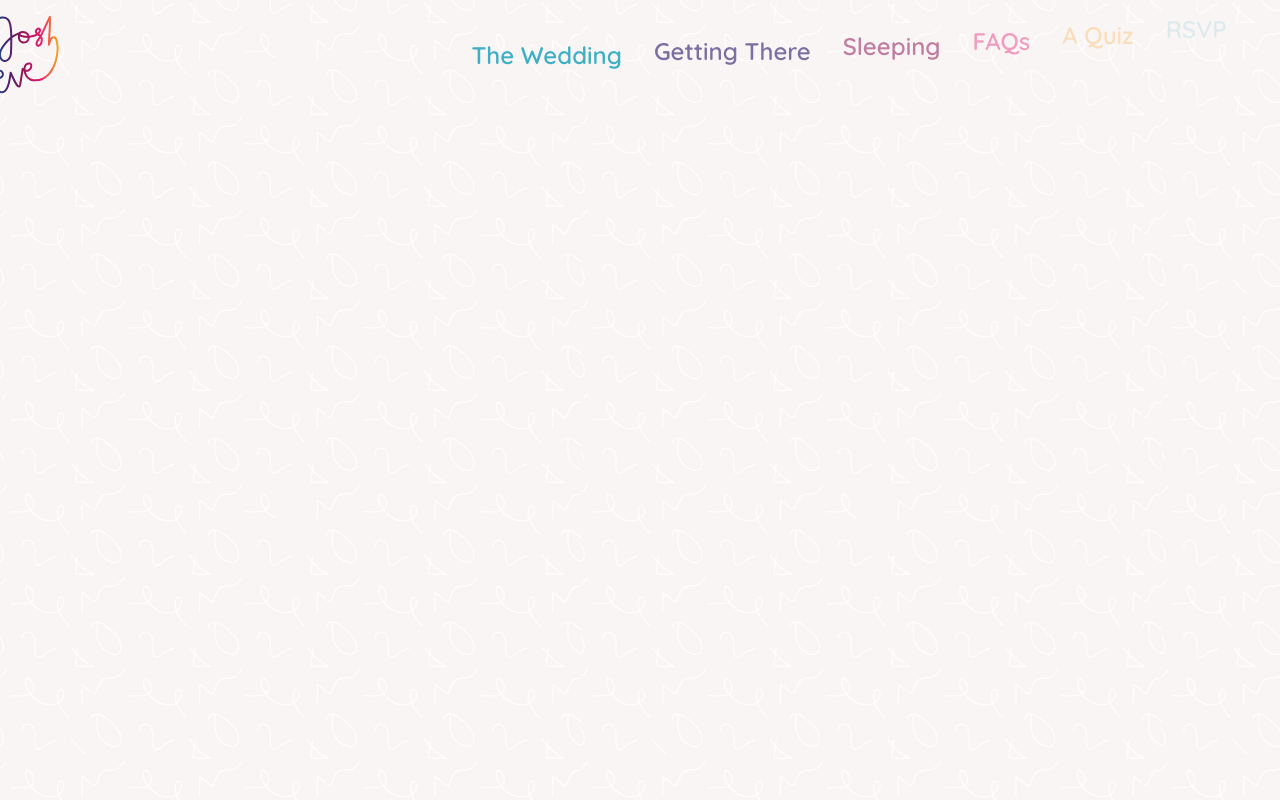
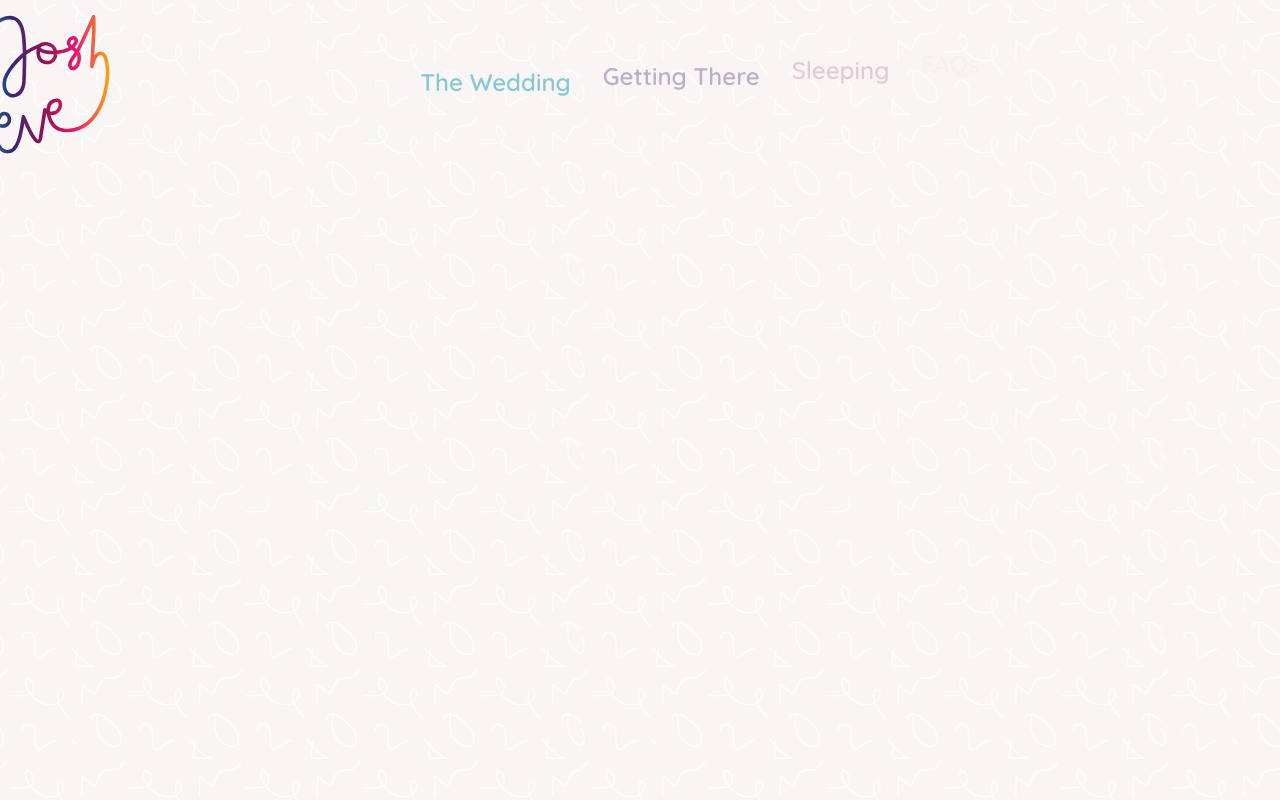
Before and after one commit to AlpineJosh/hobnobandevil, a Next.js app: page / in a window 1280 px wide. Shown: the top 800 px of the page. Built offline with nearby package versions, Linux system fonts and the light colour scheme.

Commit message:
Safari fix

```diff
--- a/src/components/Layout.tsx
+++ b/src/components/Layout.tsx
@@ -134,7 +134,7 @@
     <body className={`bg-neutral min-h-screen py-6 font-sans`}>
       <Background />
       <div className="grid grid-cols-24 w-full max-w-screen-xl mx-auto gap-y-12">
-        <header className="relative @container col-[1/24] grid grid-cols-subgrid items-center z-10">
+        <header className="relative @container/header col-[1/24] grid grid-cols-24 items-center z-10">
           <Link href="/" className="col-[2/7] sm:col-[1/4] not-underlined">
             <motion.svg
               key="header-logo"
@@ -142,6 +142,7 @@
               preserveAspectRatio="xMidYMid meet"
               variants={logoVariants}
               initial="initial"
+              className="w-full"
               animate={moveToPosition ? "final" : "initial"}
             >
               <defs>
```
